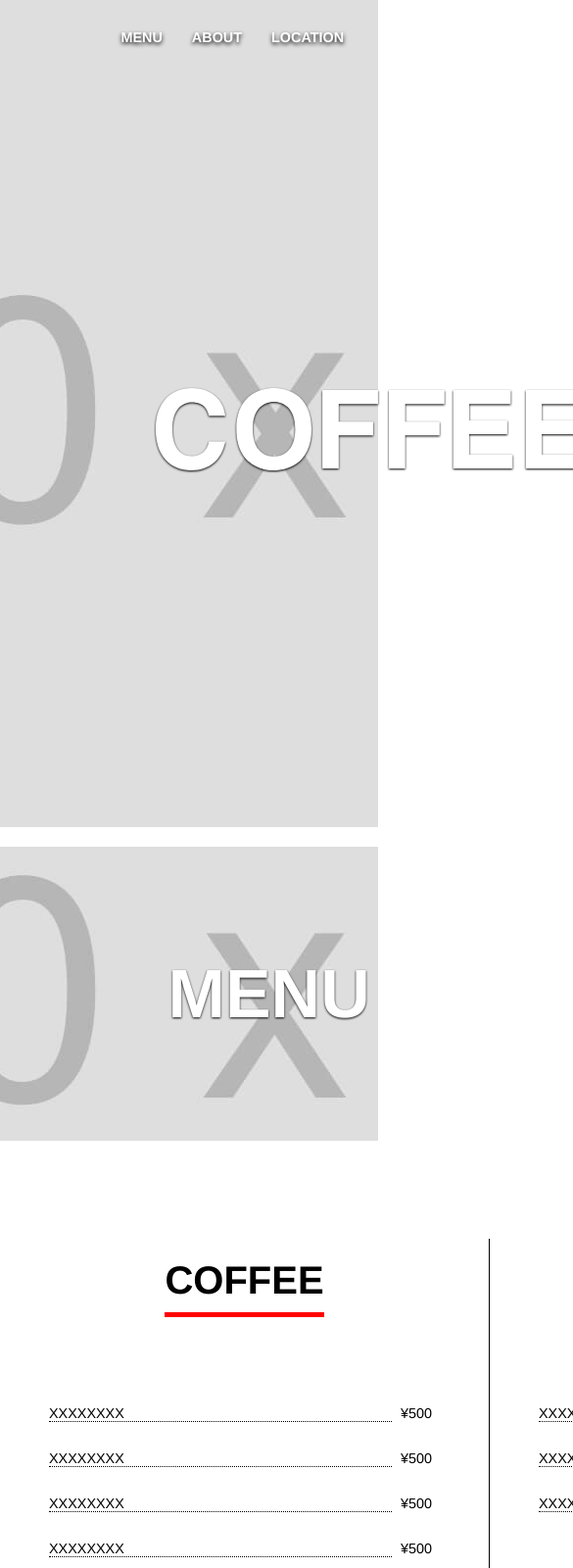
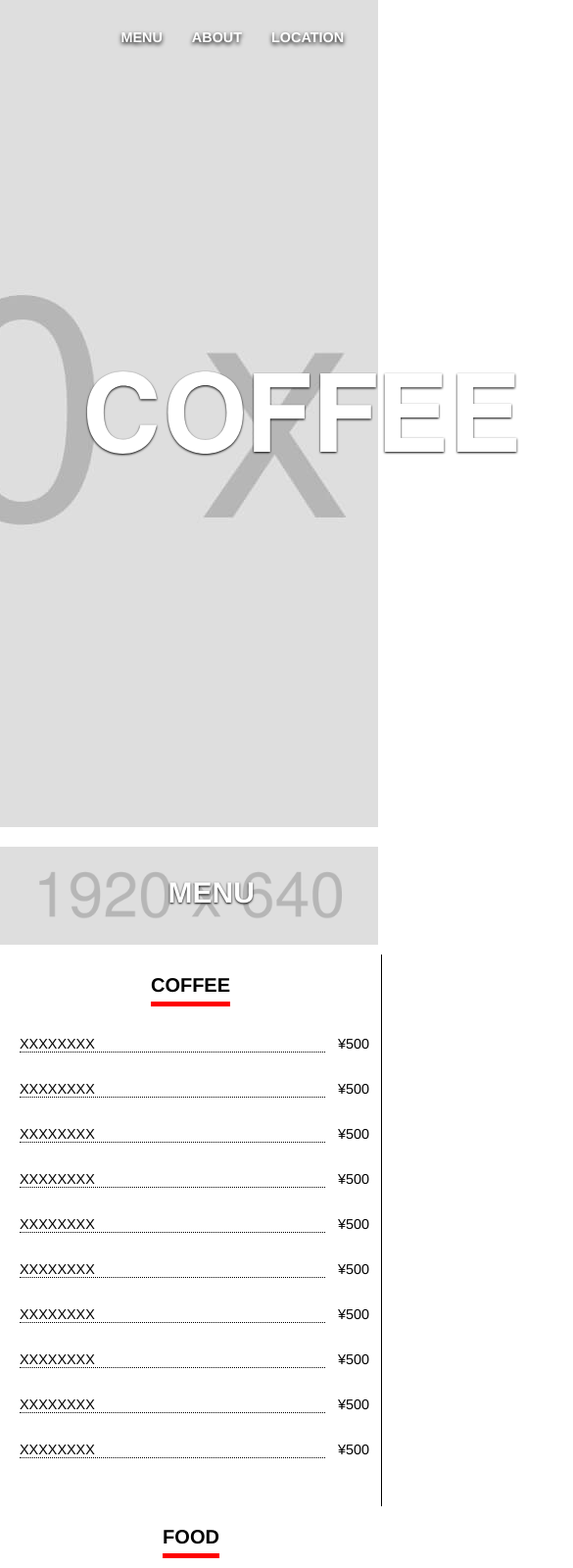
Before and after one commit to n19880405nick/challenge, a plain HTML site: page Codestep/COFFEE/coffee.html in a window 390 px wide. Shown: the top 1600 px of the page at 98% size, 585 px wide, since content can reach past the window. Drawn offline with nearby package versions, Linux system fonts and the light colour scheme.

Commit message:
Codestep COFFEE responsive finished

```diff
--- a/Codestep/COFFEE/coffee.css
+++ b/Codestep/COFFEE/coffee.css
@@ -222,3 +222,71 @@ footer{
   font-size: 10px;
   line-height: 3;
 }
+
+@media screen and (max-width: 767px){
+  header h1{
+    padding-top: 35vh;
+    padding-left: 20vw;
+    font-size: 50px;
+  }
+
+  .back-visual{
+    background-attachment: inherit;
+    background-size: cover;
+    height: 100px;
+  }
+
+  .title{
+    font-size: 30px;
+    top: 30px;
+  }
+
+  .subtitle{
+    font-size: 20px;
+    padding-bottom: 5px;
+  }
+
+  .menu-contents, .about-contents{
+    flex-direction: column;
+    align-items: center;
+    width: 100vw;
+    margin: 10px auto;
+  }
+
+  .menu-content, .about-content{
+    width: 100vw;
+  }
+
+  #menu dl{
+    margin: 20px 0;
+    width: 100vw;
+  }
+
+  #menu dt{
+    width: 80vw;
+    margin-left: 20px;
+  }
+
+  #about .subtitle,
+  #location .subtitle{
+    margin: 20px auto;
+  }
+
+  #about .title{
+    left: 43vw;
+  }
+
+  .readmore{
+    margin: 30px auto;
+  }
+
+  iframe{
+    margin: 0;
+  }
+
+  #location ul{
+    width: 90vw;
+    margin: 20px auto;
+  }
+
+}
```
Also changed, not shown: .c9/metadata/environment/Codestep/COFFEE/coffee.css, .c9/metadata/environment/Codestep/COFFEE/coffee.html, 2 other files.
